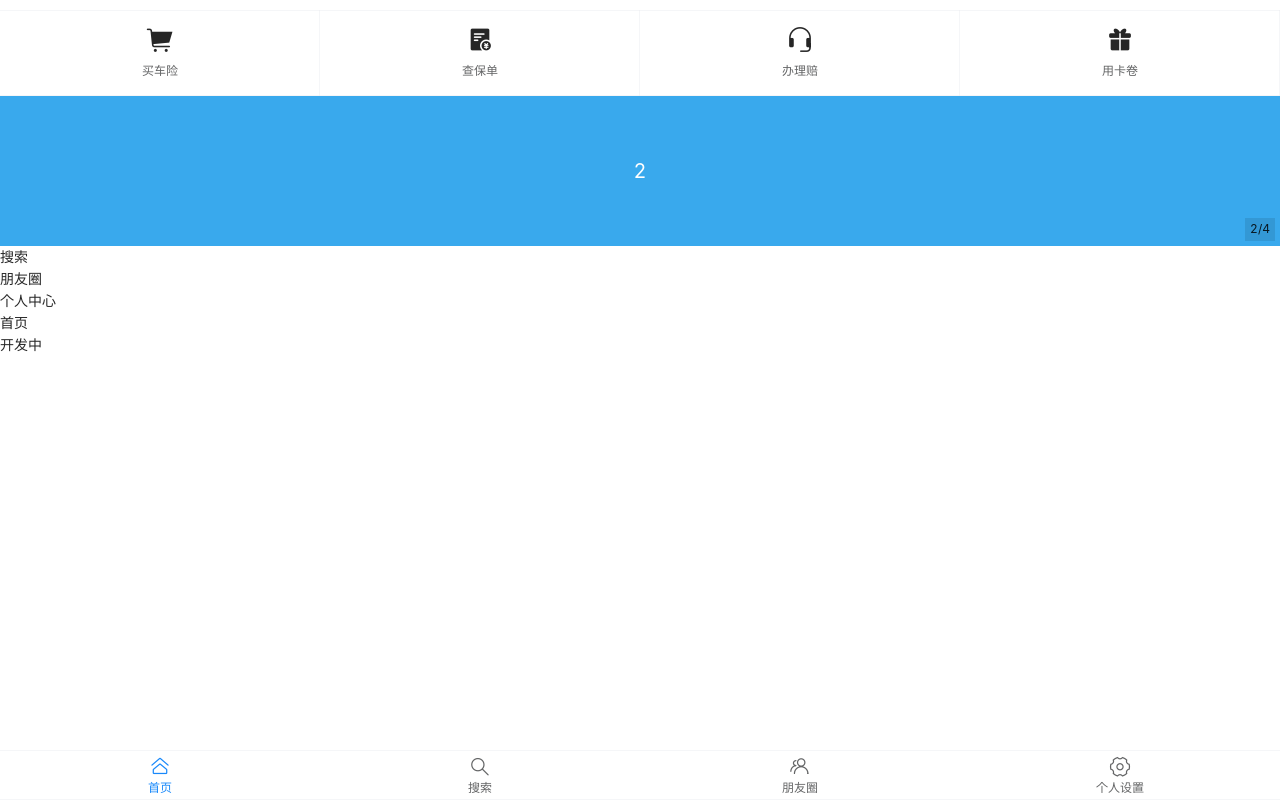
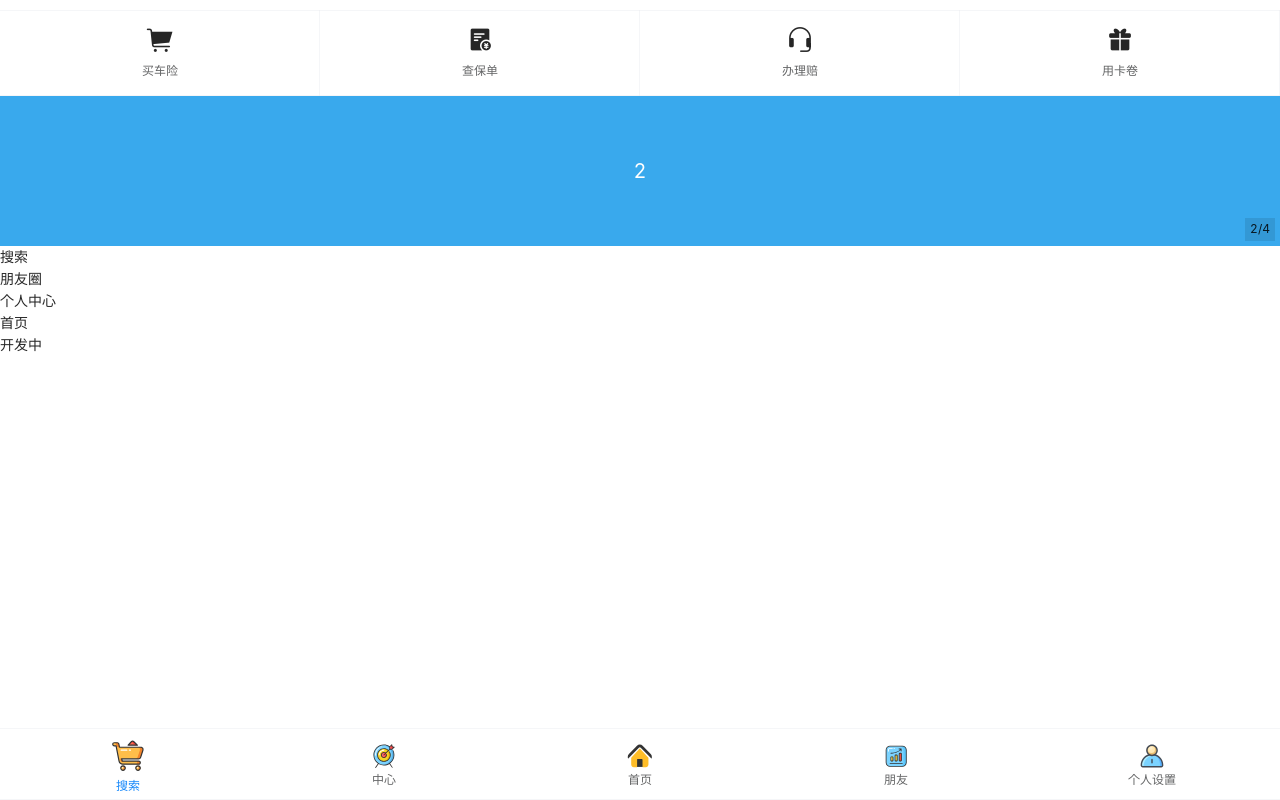
Before and after one commit to 171547080/hybridapp, a Vue app in the folder webapp/: page /#/home in a window 1280 px wide. Built offline with nearby package versions, Linux system fonts and the light colour scheme.

Commit message:
添加svg图标，添加激活图标动画

```diff
--- a/webapp/src/components/ifram/BottomTabs.vue
+++ b/webapp/src/components/ifram/BottomTabs.vue
@@ -1,7 +1,10 @@
 <template>
   <tabbar v-model="active" @change="onChange">
-    <tabbar-item v-for="(d, i) in tabs" :key="'tab_' + d.name" :icon="d.icon"
-      >{{ d.text }}
+    <tabbar-item v-for="(d, i) in tabs" :key="'tab_' + d.name">
+      {{ d.text }}
+      <template #icon>
+        <img class="svg-icon" :src="d.img">
+      </template>
     </tabbar-item>
   </tabbar>
 </template>
@@ -9,17 +12,34 @@
 import { Tabbar, TabbarItem } from "vant";
 import "vant/es/Tabbar/style/index";
 import "vant/es/tabbar-item/style/index";
-import { ref } from "vue";
+import { ref,onMounted } from "vue";
 import { routerPush } from "../../router/routerUtil";
+import { useRouter,useRoute } from "vue-router";
+
+
+const tabs = ref([
+  { name: "product", icon: "search", path: "/search", text: "搜索", img: '/img/bottomTabs/shop.svg' },
+  { name: "friends", icon: "friends-o", path: "/friends", text: "中心", img: '/img/bottomTabs/game.svg' },
+  { name: "home", icon: "home-o", path: "/home", text: "首页", img: '/img/bottomTabs/home.svg' },
+  { name: "user", icon: "setting-o", path: "/setting", text: "朋友", img: '/img/bottomTabs/server.svg' },
+   { name: "user", icon: "setting-o", path: "/setting", text: "个人设置", img: '/img/bottomTabs/user.svg' },
+]);
+
+// 初始化tab
+// router.currentRoute 一直为 path = [/] 的节点
+const router = useRouter();
+const route = useRoute();
+
+// hash模式
+const currentTabName = router.currentRoute.value.name || window.location.hash.substring(2) ||'home'
+let currentTabIndex = 0
+tabs.value.forEach((d,i)=>{
+    if(d.name === currentTabName){
+      currentTabIndex = i
+    }
+})
 
 const active = ref(0);
-
-const tabs = ref([
-  { name: "home", icon: "home-o", path: "/home", text: "首页" },
-  { name: "product", icon: "search", path: "/search", text: "搜索" },
-  { name: "friends", icon: "friends-o", path: "/friends", text: "朋友圈" },
-  { name: "user", icon: "setting-o", path: "/setting", text: "个人设置" },
-]);
 
 const onChange = (i) => {
   const current = (tabs.value || {})[i];
@@ -29,4 +49,15 @@ const onChange = (i) => {
 };
 </script>
 
-<style lang="less" scpoed></style>
+<style lang="less" scpoed>
+.van-tabbar-item__icon .svg-icon{
+  height: 1.7rem;
+  transition:height .3s;
+}
+.van-tabbar-item--active .svg-icon{
+  height: 2.5rem;
+}
+.van-tabbar{
+  height: 4.5rem;
+}
+</style>
```
